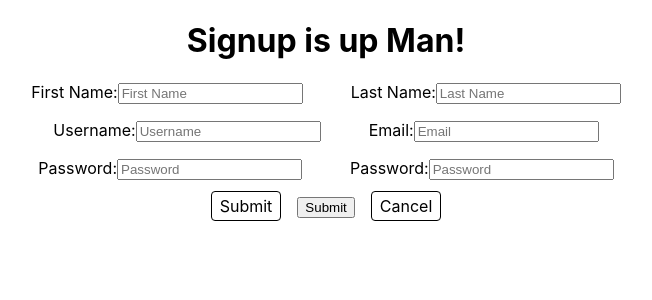
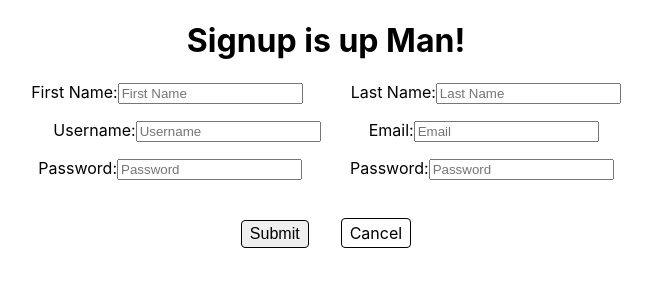
Before and after one commit to tpsnugget/RecipeApp, a React (Create React App) app in the folder client/: page /signup in a window 1280 px wide. Shown: the top 300 px of the page, without its empty margins (314-966 px from the left). Built offline with nearby package versions, Linux system fonts and the light colour scheme; the HTML template or start-up script is replaced by a standard one.

Commit message:
Added client-side logic to ensure all signup fields are not null.

```diff
--- a/client/src/Signup.css
+++ b/client/src/Signup.css
@@ -12,7 +12,7 @@
    margin-right: 3rem;
 }
 
-.Signup-button {
+.Signup-button, button {
    text-decoration: none;
    font-size: 1rem;
    margin: 1.5rem 1.0rem;
--- a/client/src/Signup.js
+++ b/client/src/Signup.js
@@ -16,7 +16,8 @@ class Signup extends Component {
          password: "",
          password2: "",
          loggedInId: false,
-         snackBarOpen: true
+         snackBarOpen: false,
+         msg: ""
       }
       this.handleChange = this.handleChange.bind(this)
       this.handleSubmit = this.handleSubmit.bind(this)
@@ -32,7 +33,13 @@ class Signup extends Component {
       e.preventDefault()
 
       // send the data somewhere
-
+      if (this.state.first === "" || this.state.last === "" || this.state.username === "" ||
+         this.state.password === "" || this.state.password2 === "") {
+         this.setState({
+            snackBarOpen: true,
+            msg: "Entries not allowed to be empty, please try again"
+         })
+      } else {
          const newUser = {
             first: this.state.first,
             last: this.state.last,
@@ -47,7 +54,8 @@ class Signup extends Component {
                if (response.data.name === "MongoError") {
                   this.setState({
                      loggedInId: false,
-                  snackBarOpen: true
+                     snackBarOpen: true,
+                     msg: "Those login credentials have already been used"
                   })
                } else {
                   this.setState({
@@ -66,10 +74,11 @@ class Signup extends Component {
             password2: ""
          })
       }
+   }
 
    render() {
 
-      if(this.state.snackBarOpen){
+      if (this.state.snackBarOpen) {
          setTimeout(() => {
             this.setState({
                snackBarOpen: false
@@ -77,7 +86,8 @@ class Signup extends Component {
          }, 3000);
       }
 
-      const { first, last, username, email, password, password2, loggedInId, snackBarOpen } = this.state
+      const { first, last, username, email, password, password2,
+         loggedInId, snackBarOpen, msg } = this.state
 
       return (
          <Fragment>
@@ -86,7 +96,7 @@ class Signup extends Component {
                open={snackBarOpen}
                variant="error"
                className={"snackbar"}
-               message={"Those login credentials have already been used"}
+               message={msg}
                anchorOrigin={{
                   vertical: "bottom",
                   horizontal: "left"
@@ -157,10 +167,6 @@ class Signup extends Component {
                         />
                      </label>
                   </div>
-                  <Link
-                     to="/login"
-                     className="Signup-button"
-                  >Submit</Link>
                   <button>Submit</button>
                   <Link
                      to="/"
```
Lines whose indentation alone changed are shown as unchanged.
